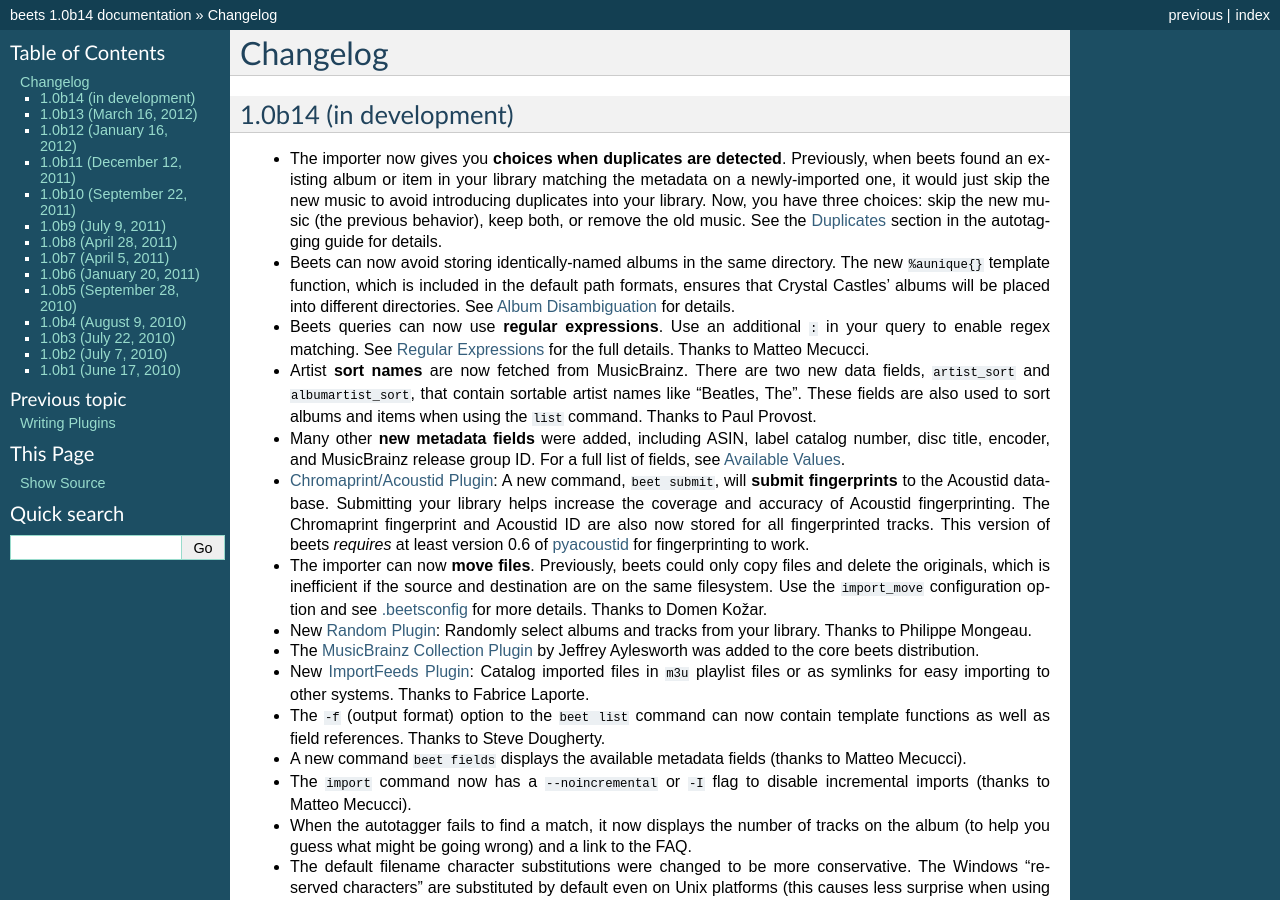
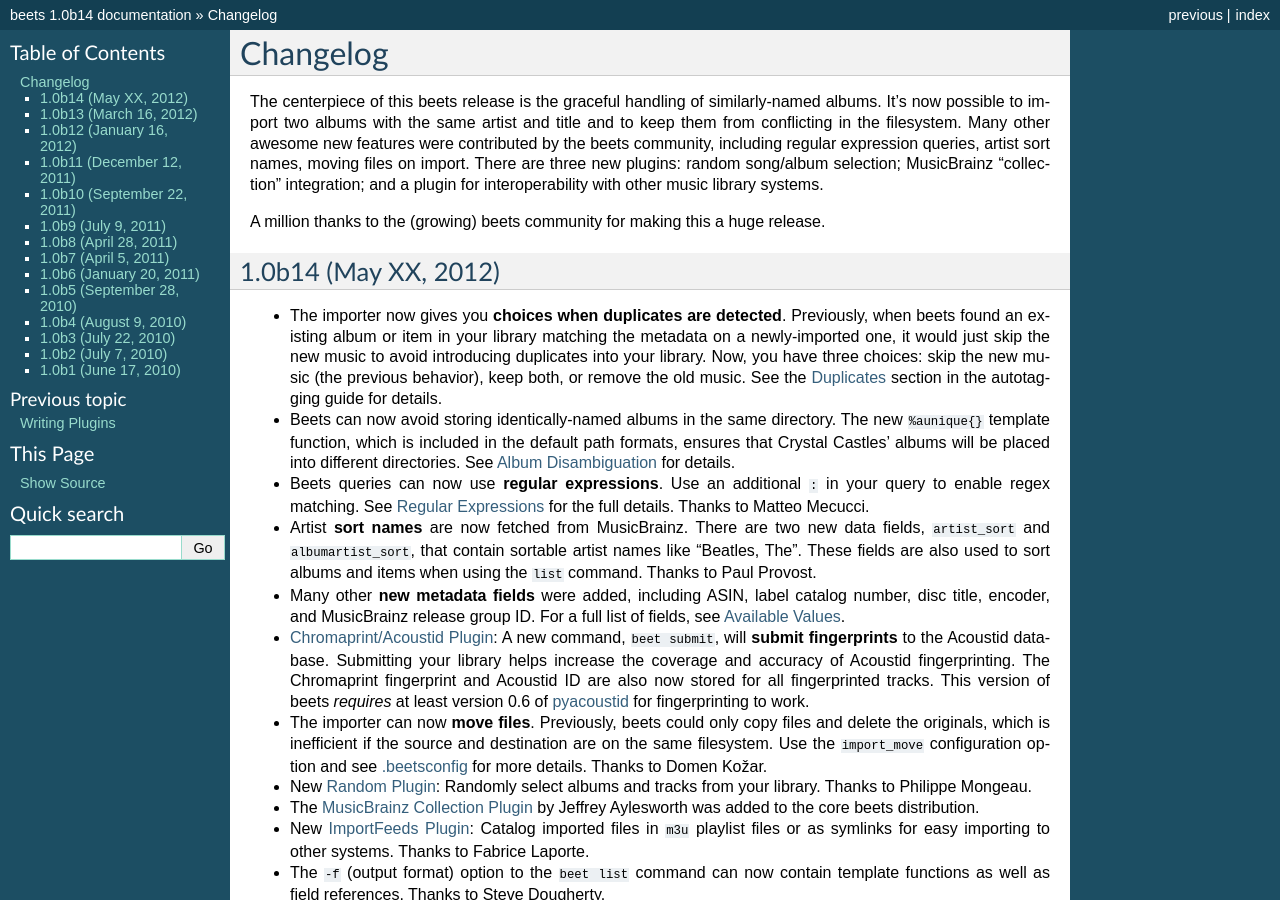
Before and after one commit to google-code-export/beets, a Sphinx documentation site: the page built from docs/changelog.rst, in a window 1280 px wide and 900 px high. Built offline with Sphinx 7.4.7, drawn with Linux system fonts in a browser that asks for light colours.

Commit message:
changelog summary paragraph

```diff
--- a/docs/changelog.rst
+++ b/docs/changelog.rst
@@ -1,8 +1,19 @@
 Changelog
 =========
 
-1.0b14 (in development)
------------------------
+The centerpiece of this beets release is the graceful handling of
+similarly-named albums. It's now possible to import two albums with the same
+artist and title and to keep them from conflicting in the filesystem. Many other
+awesome new features were contributed by the beets community, including regular
+expression queries, artist sort names, moving files on import. There are three
+new plugins: random song/album selection; MusicBrainz "collection" integration;
+and a plugin for interoperability with other music library systems.
+
+A million thanks to the (growing) beets community for making this a huge
+release.
+
+1.0b14 (May XX, 2012)
+---------------------
 * The importer now gives you **choices when duplicates are detected**.
   Previously, when beets found an existing album or item in your library
   matching the metadata on a newly-imported one, it would just skip the new
```
